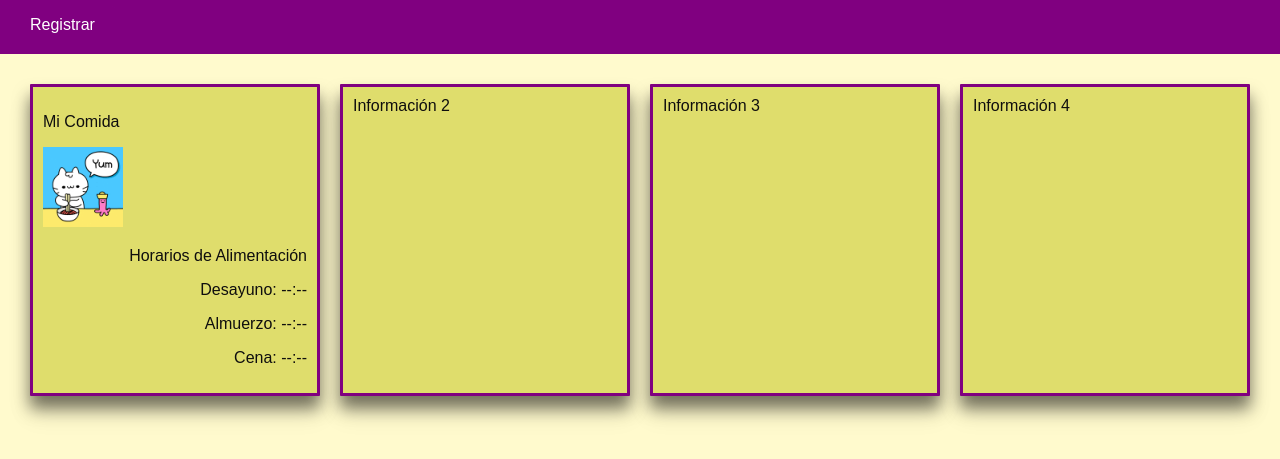
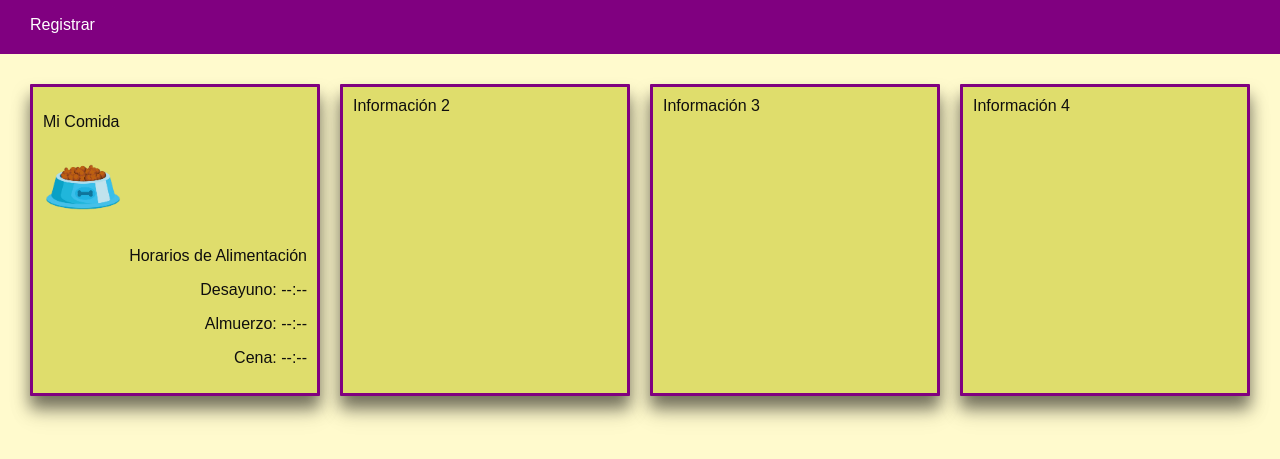
Before and after one commit to SerPadilla/mimascota, a plain HTML site: page index.html in a window 1280 px wide. Shown: the part 155-614 px from the top of the page. Drawn offline with Linux system fonts and the light colour scheme.

Commit message:
prueba carga de datos al index

```diff
--- a/index.html
+++ b/index.html
@@ -33,7 +33,7 @@
 
             <a href="comida.html" class="info-box">
                 <p>Mi Comida</p>
-                <img src="/imagenes/200w.gif" alt="GIF de comida" style="width: 80px; height: auto;"  class="gif">
+                <img src="/imagenes/plato-con-comida.png" alt="GIF de comida" style="width: 80px; height: auto;"  class="gif">
 
                 <p class="info-horario"></p>
                 <p class="right-align">Horarios de Alimentación</p>
--- a/main.js
+++ b/main.js
@@ -45,4 +45,6 @@ document.addEventListener("DOMContentLoaded", function() {
     document.getElementById('breakfast-time-display').textContent = breakfastTime;
     document.getElementById('lunch-time-display').textContent = lunchTime;
     document.getElementById('dinner-time-display').textContent = dinnerTime;
+
+
 });
```
Also changed, not shown: imagenes/plato-con-comida.png (added).
